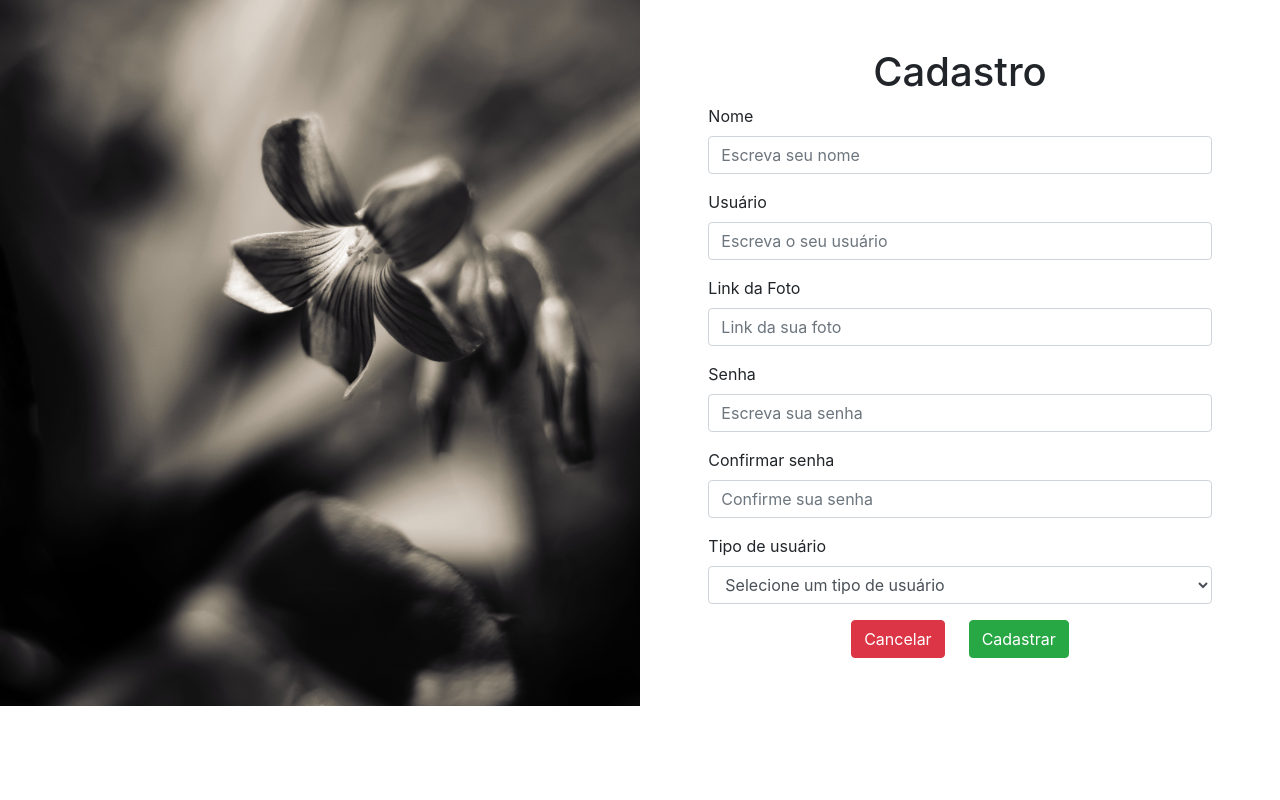
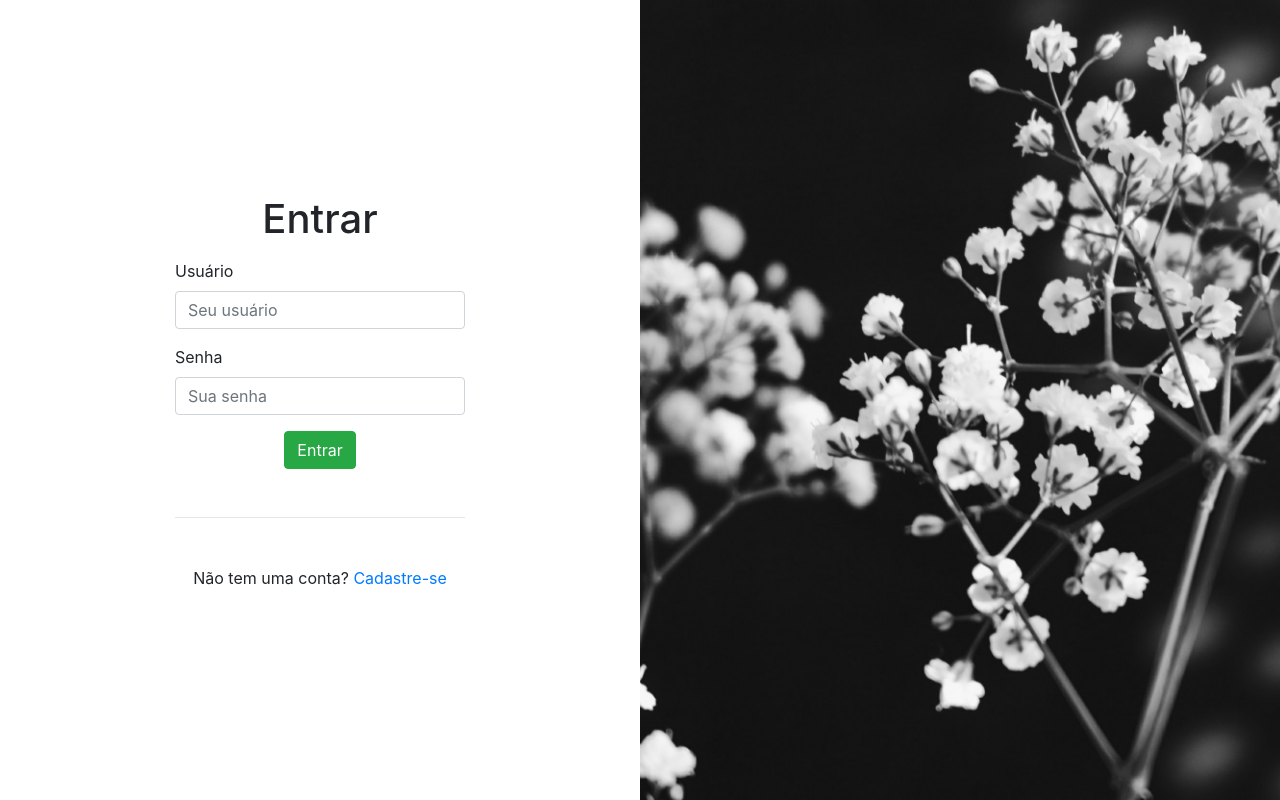
Before and after one commit to raqueldcsilva/blogPessoalFrontEnd, an Angular app: page /entrar in a window 1280 px wide. Before the commit this address led to /. Built offline with nearby package versions, Linux system fonts and the light colour scheme.

Commit message:
elaborando rotas

```diff
--- a/src/app/app-routing.module.ts
+++ b/src/app/app-routing.module.ts
@@ -1,7 +1,17 @@
 import { NgModule } from '@angular/core';
 import { RouterModule, Routes } from '@angular/router';
+import { CadastrarComponent } from './cadastrar/cadastrar.component';
+//são os componentes
+import { EntrarComponent } from './entrar/entrar.component';
 
-const routes: Routes = [];
+const routes: Routes = [
+
+  {path: '', redirectTo: 'entrar', pathMatch: 'full'},
+
+  {path:'entrar', component: EntrarComponent},
+  {path: 'cadastrar', component: CadastrarComponent},
+
+];
 
 @NgModule({
   imports: [RouterModule.forRoot(routes)],
--- a/src/app/app.component.html
+++ b/src/app/app.component.html
@@ -1 +1 @@
-<app-cadastrar></app-cadastrar>
+<router-outlet></router-outlet>
--- a/src/app/cadastrar/cadastrar.component.css
+++ b/src/app/cadastrar/cadastrar.component.css
@@ -1,7 +1,7 @@
 #img-bg{
     background-image: url('../../assets/img/cadastrar.jpg');
 
-    min-height: 695px;
+    min-height: 100vh;
 
     background-position: center;
     background-repeat: no-repeat;
--- a/src/app/cadastrar/cadastrar.component.html
+++ b/src/app/cadastrar/cadastrar.component.html
@@ -48,7 +48,7 @@
 
                     <!--botões-->
                     <div class="d-flex justify-content-center">
-                        <button class="btn btn-danger mr-4" type="submit">Cancelar</button>
+                        <button class="btn btn-danger mr-4" type="submit" routerLink="/entrar">Cancelar</button>
                         <button class="btn btn-success" type="submit">Cadastrar</button>
                     </div>
                 </div>
--- a/src/app/entrar/entrar.component.css
+++ b/src/app/entrar/entrar.component.css
@@ -1,7 +1,7 @@
 #img-bg{
     background-image: url('../../assets/img/entrar.jpg');
 
-    min-height: 695px;
+    min-height: 100vh;
 
     background-position: center;
     background-repeat: no-repeat;
--- a/src/app/entrar/entrar.component.html
+++ b/src/app/entrar/entrar.component.html
@@ -22,7 +22,7 @@
                     </div>
 
                     <hr class="mt-5 mb-5">
-                    <p class="text-center">Não tem uma conta? <a href="">Cadastre-se</a></p>
+                    <p class="text-center">Não tem uma conta? <a routerLink="/cadastrar">Cadastre-se</a></p>
 
                 </div>
 
```
